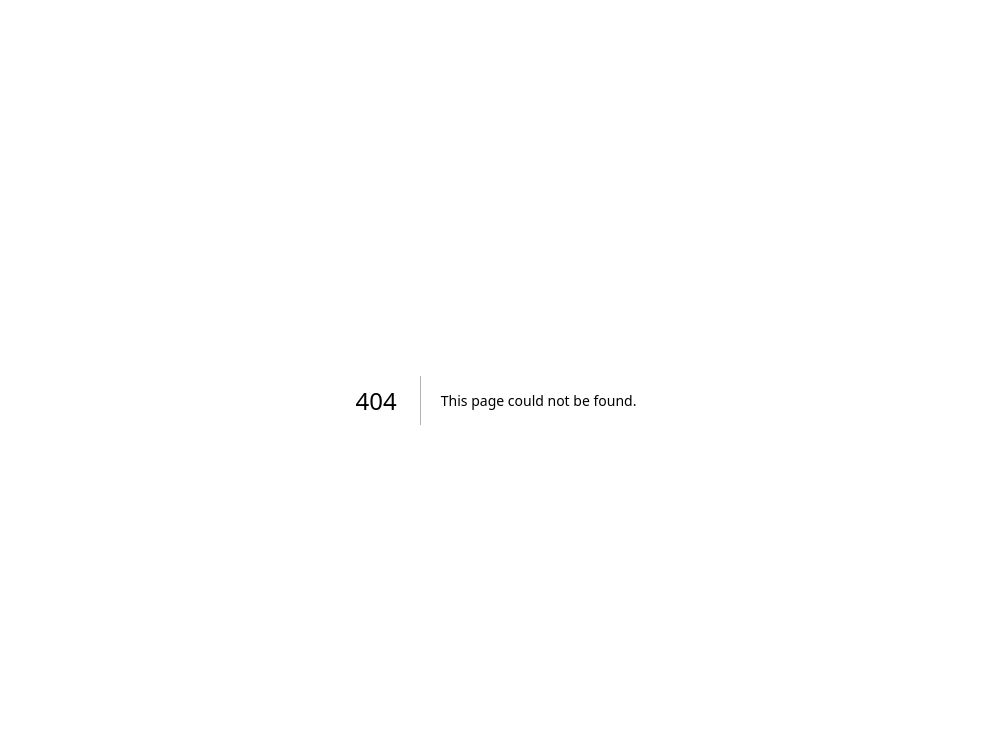
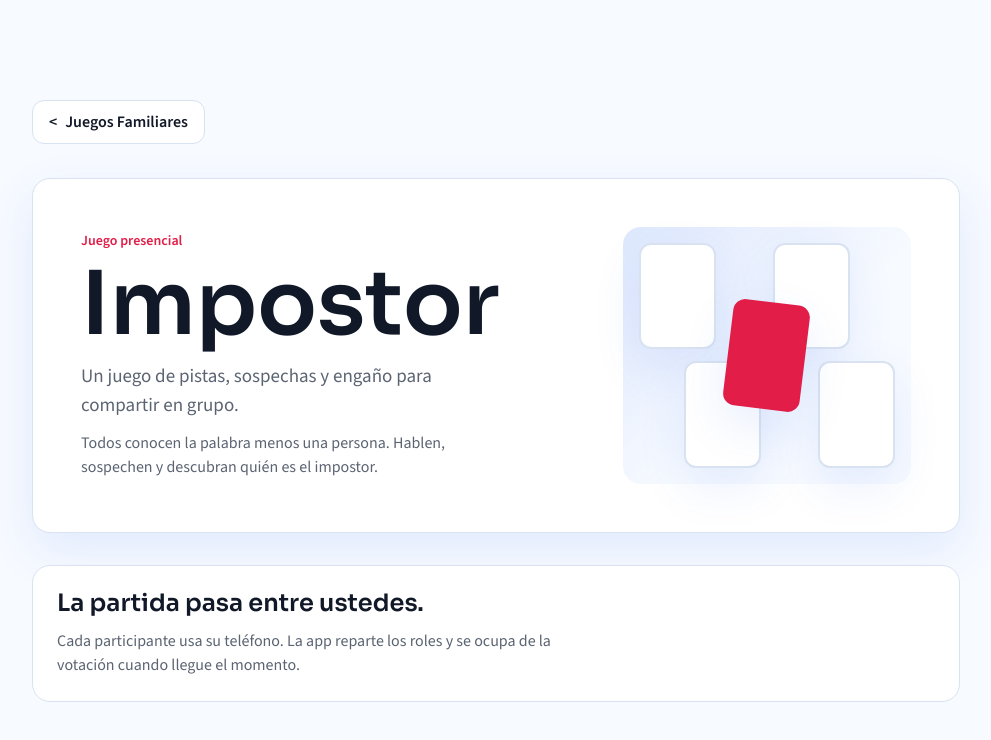
Before and after one commit to RadikeCosa/juegos-familiares, a Next.js app: page /impostor in a window 1280 px wide. Before the commit this address had no page. Shown: the top 740 px of the page, without its empty margins (144-1135 px from the left). Built offline with nearby package versions, Linux system fonts and the light colour scheme.

Commit message:
Add Impostor entry screen

```diff
--- a/app/globals.css
+++ b/app/globals.css
@@ -221,6 +221,193 @@ body {
   transform: translateY(1px);
 }
 
+.impostor {
+  min-height: 100svh;
+  padding: max(var(--space-4), env(safe-area-inset-top))
+    var(--space-4)
+    max(var(--space-4), env(safe-area-inset-bottom));
+}
+
+.impostor-shell {
+  display: grid;
+  width: min(100%, 58rem);
+  margin: 0 auto;
+  gap: var(--space-4);
+}
+
+.impostor-nav {
+  display: flex;
+  min-height: 3rem;
+  align-items: center;
+}
+
+.impostor-back {
+  display: inline-flex;
+  min-height: 2.75rem;
+  align-items: center;
+  border: 1px solid var(--border);
+  border-radius: var(--radius-md);
+  background: var(--surface);
+  color: var(--foreground);
+  padding: 0 var(--space-4);
+  font-weight: 600;
+  line-height: 1;
+  text-decoration: none;
+  touch-action: manipulation;
+  cursor: pointer;
+  transition:
+    border-color 180ms ease,
+    color 180ms ease,
+    transform 180ms ease;
+}
+
+.impostor-back::before {
+  content: "<";
+  margin-right: var(--space-2);
+}
+
+.impostor-back:hover {
+  border-color: var(--primary);
+  color: var(--primary);
+}
+
+.impostor-back:active {
+  transform: translateY(1px);
+}
+
+.impostor-hero {
+  display: grid;
+  gap: var(--space-6);
+  overflow: hidden;
+  border: 1px solid var(--border);
+  border-radius: var(--radius-lg);
+  background: var(--surface);
+  box-shadow: var(--shadow-soft);
+  padding: var(--space-6);
+}
+
+.impostor-hero__content {
+  display: grid;
+  align-content: center;
+}
+
+.impostor-kicker {
+  margin: 0 0 var(--space-3);
+  color: var(--accent);
+  font-size: 0.875rem;
+  font-weight: 600;
+  line-height: 1.4;
+}
+
+.impostor h1,
+.impostor-note h2 {
+  margin: 0;
+  color: var(--foreground);
+  font-family:
+    var(--font-display),
+    system-ui,
+    sans-serif;
+  font-weight: 600;
+  letter-spacing: 0;
+}
+
+.impostor h1 {
+  font-size: 3.4rem;
+  line-height: 0.95;
+}
+
+.impostor-lede,
+.impostor-copy,
+.impostor-note p {
+  color: var(--foreground-muted);
+  line-height: 1.5;
+}
+
+.impostor-lede {
+  margin: var(--space-4) 0 0;
+  max-width: 24rem;
+  font-size: 1.1875rem;
+}
+
+.impostor-copy {
+  margin: var(--space-3) 0 0;
+  max-width: 27rem;
+  font-size: 1rem;
+}
+
+.impostor-figure {
+  display: grid;
+  grid-template-columns: repeat(6, 1fr);
+  grid-template-rows: repeat(4, 1fr);
+  gap: var(--space-3);
+  width: min(100%, 18rem);
+  aspect-ratio: 1.12;
+  align-self: center;
+  justify-self: center;
+  border-radius: var(--radius-lg);
+  background:
+    linear-gradient(135deg, rgb(37 99 235 / 12%), transparent 56%),
+    var(--background);
+  padding: var(--space-4);
+}
+
+.impostor-figure span {
+  min-width: 0;
+  min-height: 0;
+  border: 2px solid var(--border);
+  border-radius: var(--radius-md);
+  background: var(--surface);
+  box-shadow: var(--shadow-soft);
+}
+
+.impostor-figure span:nth-child(1) {
+  grid-column: 1 / 3;
+  grid-row: 1 / 3;
+}
+
+.impostor-figure span:nth-child(2) {
+  grid-column: 4 / 6;
+  grid-row: 1 / 3;
+}
+
+.impostor-figure span:nth-child(3) {
+  grid-column: 2 / 4;
+  grid-row: 3 / 5;
+}
+
+.impostor-figure span:nth-child(4) {
+  grid-column: 5 / 7;
+  grid-row: 3 / 5;
+}
+
+.impostor-figure span:nth-child(5) {
+  grid-column: 3 / 5;
+  grid-row: 2 / 4;
+  border-color: var(--accent);
+  background: var(--accent);
+  transform: rotate(7deg);
+}
+
+.impostor-note {
+  display: grid;
+  gap: var(--space-3);
+  border: 1px solid var(--border);
+  border-radius: var(--radius-lg);
+  background: var(--surface);
+  padding: var(--space-6);
+}
+
+.impostor-note h2 {
+  font-size: 1.5rem;
+  line-height: 1.15;
+}
+
+.impostor-note p {
+  margin: 0;
+  max-width: 34rem;
+  font-size: 1rem;
+}
+
 @media (min-width: 48rem) {
   .home {
     padding-inline: 48px;
@@ -249,6 +436,30 @@ body {
   .game-entry__art {
     width: 9rem;
   }
+
+  .impostor {
+    display: flex;
+    align-items: center;
+    padding-inline: 48px;
+  }
+
+  .impostor-shell {
+    gap: 32px;
+  }
+
+  .impostor-hero {
+    grid-template-columns: minmax(0, 1fr) auto;
+    align-items: center;
+    padding: 48px;
+  }
+
+  .impostor h1 {
+    font-size: 5.5rem;
+  }
+
+  .impostor-figure {
+    width: 18rem;
+  }
 }
 
 @media (prefers-reduced-motion: reduce) {
@@ -261,4 +472,13 @@ body {
   .game-entry__cta:active {
     transform: none;
   }
+
+  .impostor-back {
+    transition: none;
+  }
+
+  .impostor-back:active,
+  .impostor-figure span:nth-child(5) {
+    transform: none;
+  }
 }
--- /dev/null
+++ b/app/impostor/page.tsx
@@ -0,0 +1,59 @@
+import type { Metadata } from "next";
+import Link from "next/link";
+
+export const metadata: Metadata = {
+  title: "Impostor | Juegos Familiares",
+  description:
+    "Un juego de pistas, sospechas y engaño para compartir en grupo."
+};
+
+export default function ImpostorPage() {
+  return (
+    <main className="impostor">
+      <a className="skip-link" href="#contenido">
+        Saltar al contenido
+      </a>
+      <div className="impostor-shell" id="contenido">
+        <nav className="impostor-nav" aria-label="Navegación del juego">
+          <Link className="impostor-back" href="/">
+            Juegos Familiares
+          </Link>
+        </nav>
+
+        <section className="impostor-hero" aria-labelledby="impostor-title">
+          <div className="impostor-hero__content">
+            <p className="impostor-kicker">Juego presencial</p>
+            <h1 id="impostor-title">Impostor</h1>
+            <p className="impostor-lede">
+              Un juego de pistas, sospechas y engaño para compartir en grupo.
+            </p>
+            <p className="impostor-copy">
+              Todos conocen la palabra menos una persona. Hablen, sospechen y
+              descubran quién es el impostor.
+            </p>
+          </div>
+
+          <div
+            className="impostor-figure"
+            aria-label="Cinco piezas geométricas, una distinta al resto"
+            role="img"
+          >
+            <span />
+            <span />
+            <span />
+            <span />
+            <span />
+          </div>
+        </section>
+
+        <section className="impostor-note" aria-labelledby="impostor-app-role">
+          <h2 id="impostor-app-role">La partida pasa entre ustedes.</h2>
+          <p>
+            Cada participante usa su teléfono. La app reparte los roles y se
+            ocupa de la votación cuando llegue el momento.
+          </p>
+        </section>
+      </div>
+    </main>
+  );
+}
```
Also changed, not shown: 1 other file (tests, documents, lock files or other folders).
